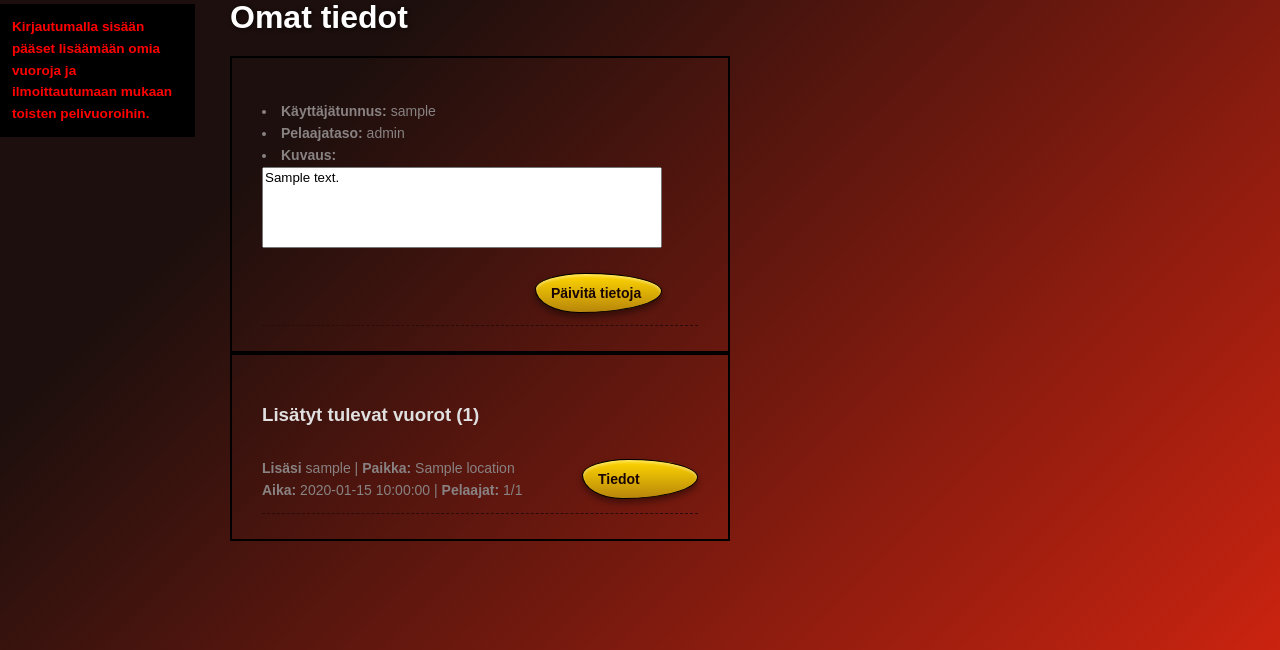
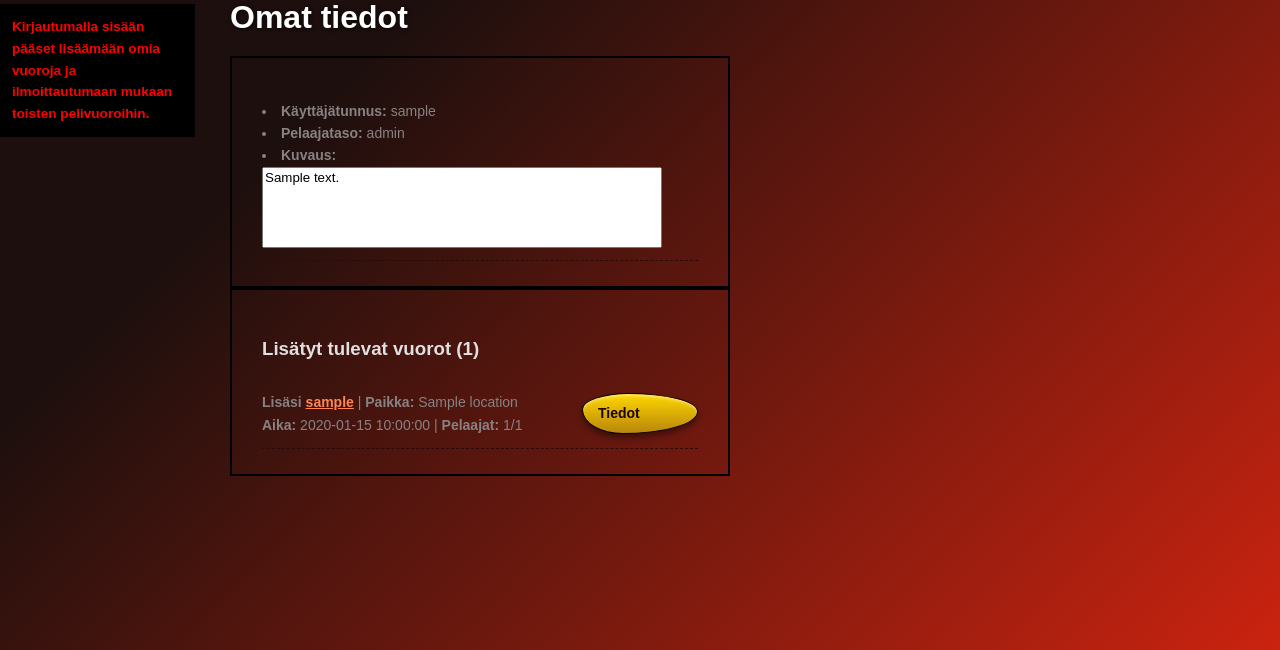
Before and after one commit to Mode-e/SulkisSeuraa, a Python web app: template templates/my_info.html in a window 1280 px wide. Shown: the part 132-782 px from the top of the page. Run offline with Jinja, Linux system fonts and the light colour scheme; the template is opened without the code that fills it: most values are stand-ins (such as "Sample title", 1, 10 or a date in 2020).

Commit message:
Add username link

```diff
--- a/templates/my_info.html
+++ b/templates/my_info.html
@@ -15,9 +15,11 @@
             <li><strong>Pelaajataso:</strong> {{ info[0].player_level if info[0].player_level else 'Ei määritelty' }}</li>
             <li><strong>Kuvaus:</strong></li>
             <textarea name="description" rows="5" readonly style="width: 400px; max-width: 100%; resize: none;">{{ info[0].description if info[0].description else '' }}</textarea>
+            {% if my_page %}
             <div class="button_container">
-                <a href="/edit_info" class="button" style="width: 95;">Päivitä tietoja</a>
+                <a href="/edit_info/{{ session['user_id'] }}" class="button" style="width: 95px;">Päivitä tietoja</a>
             </div>
+            {% endif %}
         </div>
     </div>
 </div>
@@ -31,7 +33,7 @@
         {% for shift in upcoming %}
             <div class="shift_row">
                 <div class="shift-texts">
-                    <strong>Lisäsi</strong> {{ shift['username'] }} |
+                    <strong>Lisäsi</strong> <a href="/my_info/{{ shift['user_id'] }}" style="color: #ff8552; text-decoration: underline; font-weight: bold;">{{ shift['username'] }}</a> |
                     <strong>Paikka:</strong> {{ shift['location'] }}
                     <br>
                     <strong>Aika:</strong> {{ shift['time'] }} |
```
